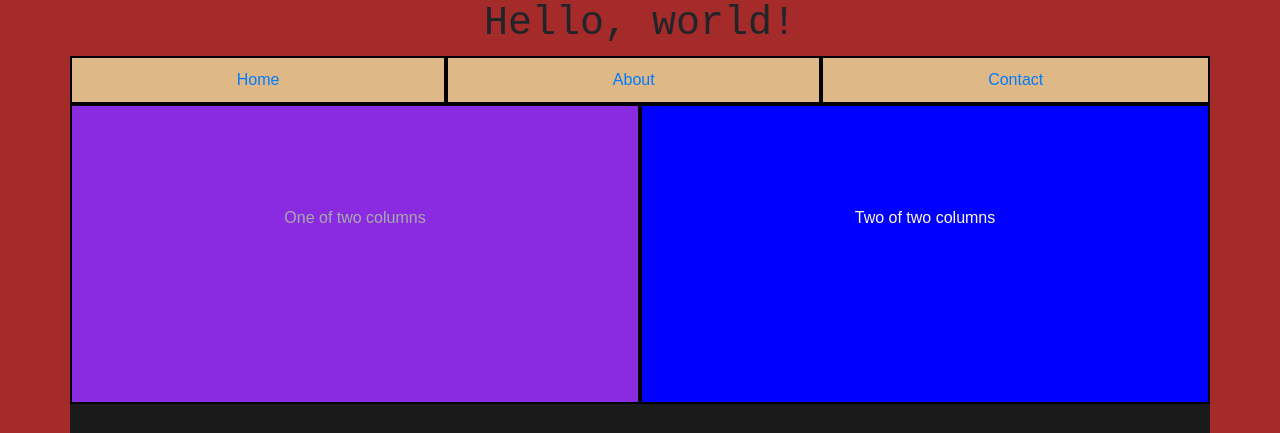
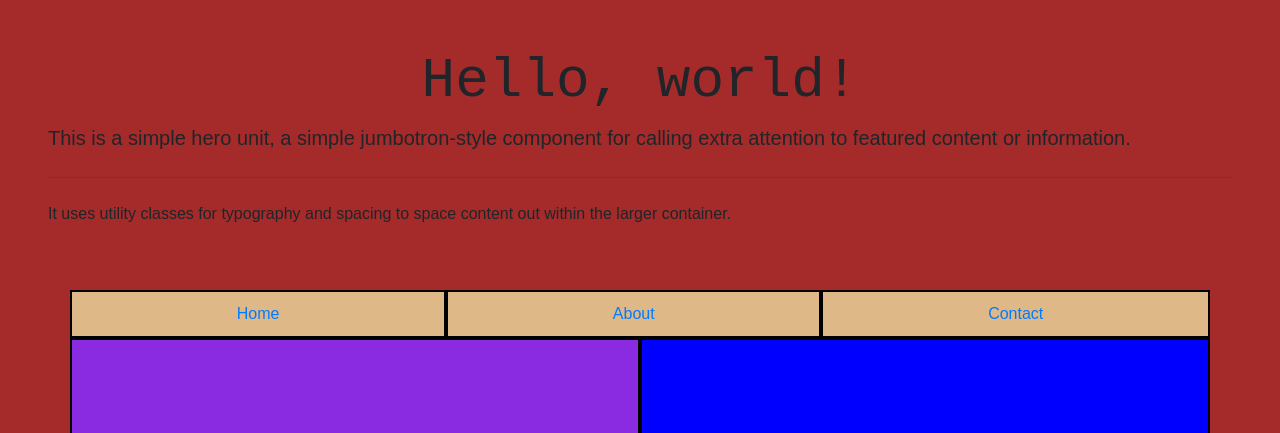
Before and after one commit to Zbot888/collab-practice-, a plain HTML site: page index.html in a window 1280 px wide. Shown: the top 433 px of the page. Drawn offline with nearby package versions, Linux system fonts and the light colour scheme.

Commit message:
added jumbotron to index.html

```diff
--- a/css/styles.css
+++ b/css/styles.css
@@ -4,6 +4,11 @@ body{
   margin: 0;
   padding: 0;
 }
+
+.bg-dark {
+  background-color: brown;
+}
+
 nav li {
     float: left;
     list-style-type: none;
--- a/index.html
+++ b/index.html
@@ -13,7 +13,12 @@
   <body>
 
 
-    <h1>Hello, world!</h1>
+    <div class="jumbotron-fluid p-4 p-md-5 text-black rounded">
+      <h1 class="display-4">Hello, world!</h1>
+      <p class="lead">This is a simple hero unit, a simple jumbotron-style component for calling extra attention to featured content or information.</p>
+      <hr class="my-4">
+      <p>It uses utility classes for typography and spacing to space content out within the larger container.</p>
+    </div>
 
   <div class="container p-0">
     <div class="row">
```
